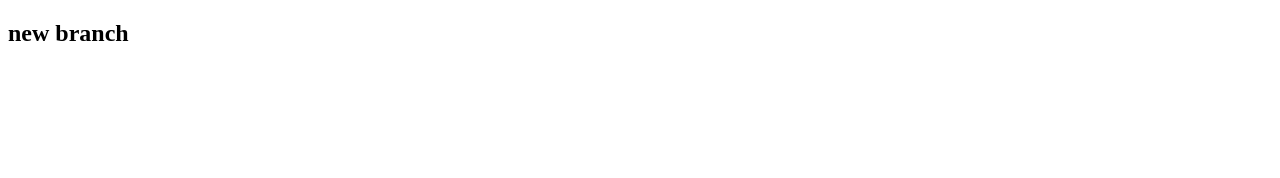
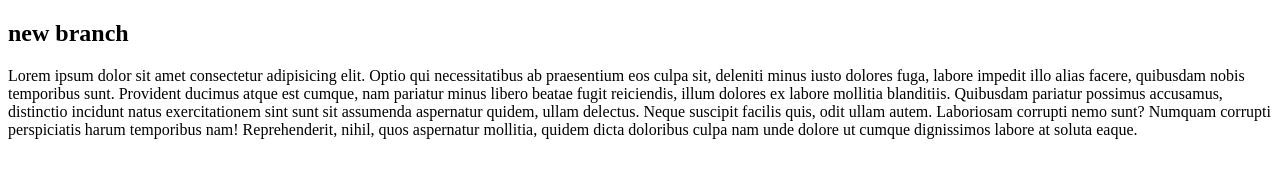
Before and after one commit to Chichmak/1st, a plain HTML site: page index.html in a window 1280 px wide. Drawn offline with Linux system fonts and the light colour scheme.

Commit message:
lorem input

```diff
--- a/index.html
+++ b/index.html
@@ -9,7 +9,14 @@
 </head>
 
 <body>
-   <h2>new branch</h2>
+    <h2>new branch</h2>
+    <p>Lorem ipsum dolor sit amet consectetur adipisicing elit. Optio qui necessitatibus ab praesentium eos culpa sit,
+        deleniti minus iusto dolores fuga, labore impedit illo alias facere, quibusdam nobis temporibus sunt. Provident
+        ducimus atque est cumque, nam pariatur minus libero beatae fugit reiciendis, illum dolores ex labore mollitia
+        blanditiis. Quibusdam pariatur possimus accusamus, distinctio incidunt natus exercitationem sint sunt sit
+        assumenda aspernatur quidem, ullam delectus. Neque suscipit facilis quis, odit ullam autem. Laboriosam corrupti
+        nemo sunt? Numquam corrupti perspiciatis harum temporibus nam! Reprehenderit, nihil, quos aspernatur mollitia,
+        quidem dicta doloribus culpa nam unde dolore ut cumque dignissimos labore at soluta eaque.</p>
 
 
 </body>
```
